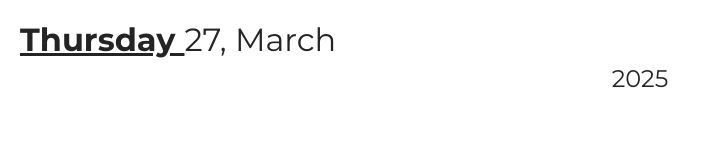
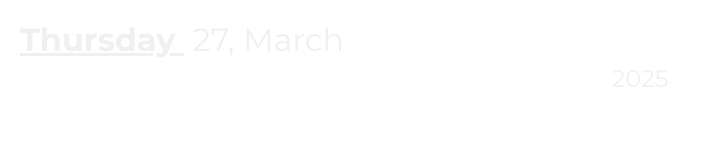
Before and after one commit to Hoshiyoshi123/Hoshiyoshi123, a plain HTML site: page index.html in a window 1280 px wide. Shown: the whole page, without its empty margins (0-711 px from the left). Drawn offline with Linux system fonts and the light colour scheme.

Commit message:
Update index.html

```diff
--- a/index.html
+++ b/index.html
@@ -9,7 +9,7 @@
     <style>
         body {
             font-family: 'Montserrat', sans-serif;
-            color: #242424;
+            color: #f0f0f0;
             margin: 20px;
         }
 
@@ -22,6 +22,7 @@
         .week {
             font-weight: 700;
             text-decoration: underline;
+            margin-right: 8px;
         }
 
         .date-line {
```
